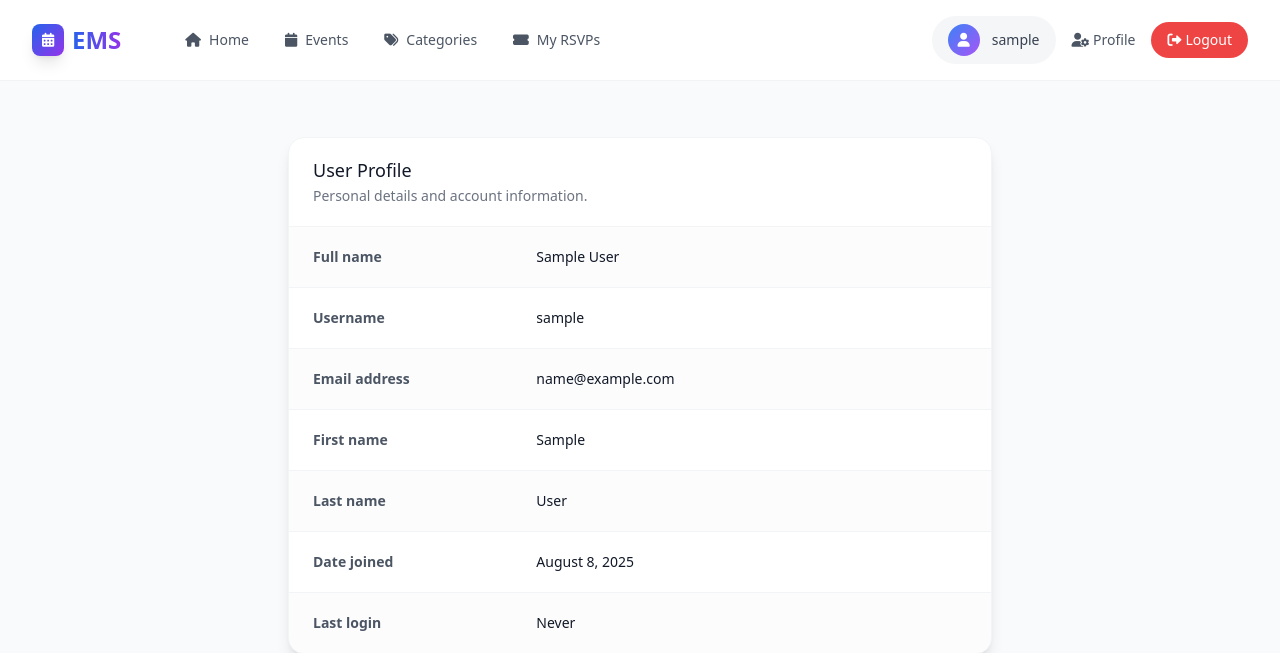
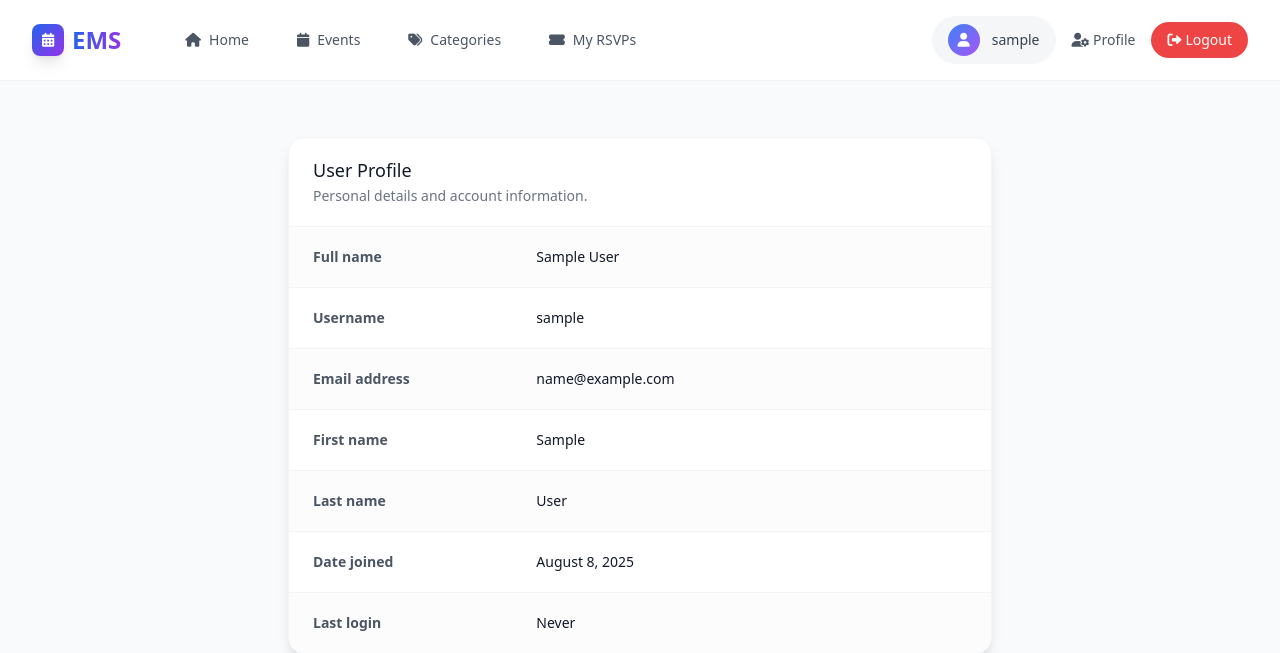
Before and after one commit to toaha-unc/django-event-management-system, a Django app: page /accounts/profile/ in a window 1280 px wide. Shown: the top 653 px of the page. Run offline with Django 5.2, Linux system fonts and the light colour scheme; the visitor is signed in with stand-in values (Sample User, id 1); style sheets or scripts are compiled from the project's sources; some libraries are stand-ins or nearby versions.

Commit message:
add spacing to navbar links

```diff
--- a/events/templates/base.html
+++ b/events/templates/base.html
@@ -27,7 +27,7 @@
 
                     <!-- Desktop Navigation -->
                     <div class="hidden lg:block ml-12">
-                        <div class="flex items-center space-x-1">
+                        <div class="flex items-center space-x-4">
                             <a href="{% url 'home' %}" class="nav-link">
                                 <i class="fas fa-home mr-2"></i>Home
                             </a>
```
